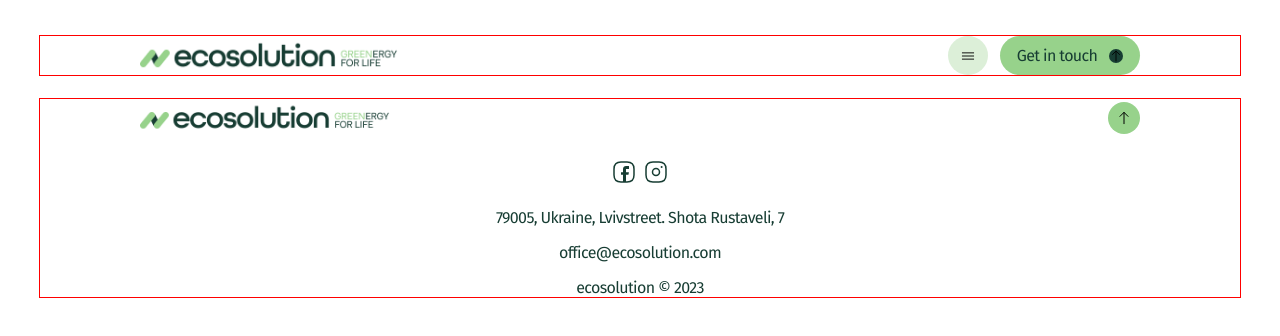
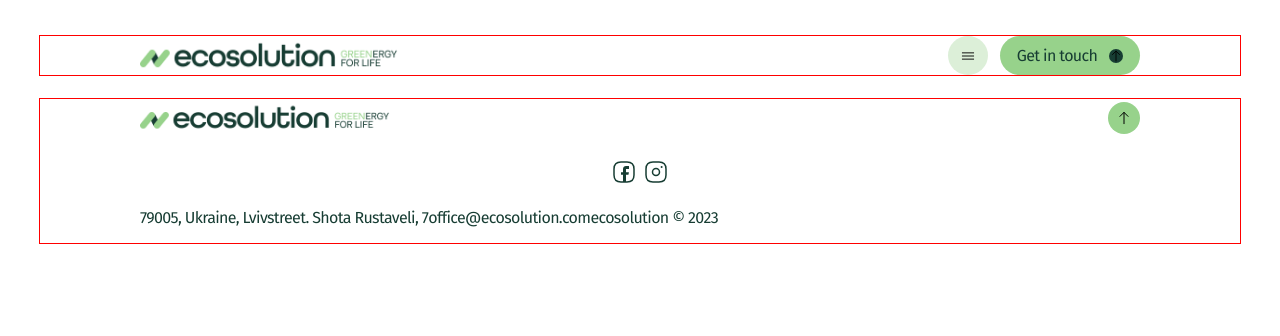
Before and after one commit to sashazakatov/ecosolution-test, a React (Create React App) app: page / in a window 1280 px wide. Shown: the top 336 px of the page. Built offline with nearby package versions, Linux system fonts and the light colour scheme.

Commit message:
update footer

```diff
--- a/src/components/Footer/Footer.jsx
+++ b/src/components/Footer/Footer.jsx
@@ -20,7 +20,7 @@ const Footer = () => {
                     <a href="/"><Icon width={24} height={24} id="instagram" /></a>
                 </div>
                 <address className={ css.footer__contact }>
-                    <ul>
+                    <ul className={ css.footer__list }>
                         <li className={ css.footer_item }><span className={ css.footer__text }>79005, Ukraine, Lvivstreet. Shota Rustaveli, 7</span></li>
                         <li className={ css.footer_item }><a className={ css.footer__text } href="mailto:office@ecosolution.com">office@ecosolution.com</a></li>
                         <li className={ css.footer_item }><span className={ css.footer__text }>ecosolution &copy; 2023</span></li>
--- a/src/components/Footer/Footer.module.css
+++ b/src/components/Footer/Footer.module.css
@@ -30,6 +30,16 @@
     text-align: center
 }
 
+.footer__list {
+    display: flex;
+}
+
+@media screen and (min-width: 768px) {
+    .footer__list {
+        display: flex;
+    }
+}
+
 .footer_item:not(:last-child) {
     margin-bottom: 16px;
 }
--- a/src/components/Header/Header.module.css
+++ b/src/components/Header/Header.module.css
@@ -67,4 +67,5 @@
 .header__div {
     display: flex;
     gap: 12px;
+
 }
```
